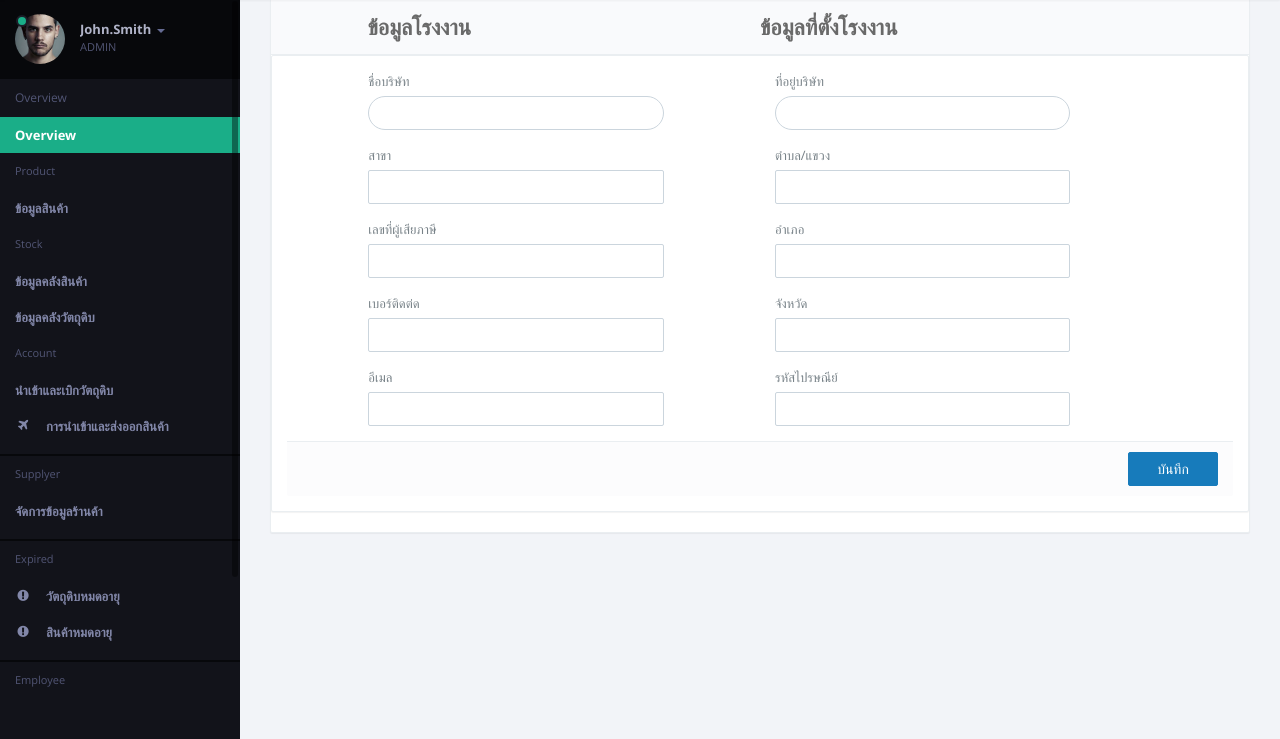
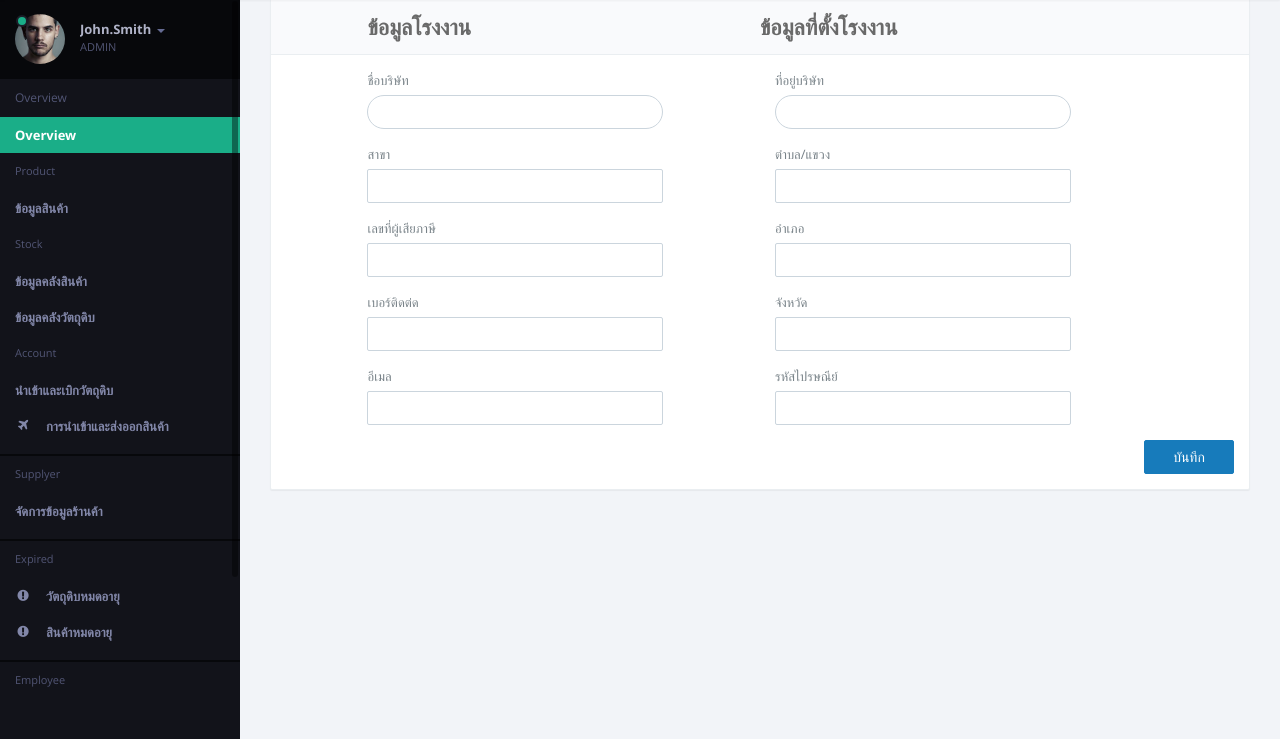
Before and after one commit to 2ManDown/GrassJelly, a CodeIgniter app: page /GrassJelly/index.php/factory/factory_info in a window 1280 px wide. Shown: the part 61-800 px from the top of the page. Run offline with CodeIgniter, Linux system fonts and the light colour scheme; style sheets or scripts are compiled from the project's sources; some libraries are stand-ins or nearby versions.

Commit message:
factory move btn

```diff
--- a/application/views/factory/factory_info.php
+++ b/application/views/factory/factory_info.php
@@ -13,7 +13,7 @@
                     </header>
 
                     <form data-validate="parsley" action="#">
-                        <section class="panel panel-default">
+
                             <div class="panel-body">
                                 <div class="form-group pull-in clearfix">
                                     <div class="col-sm-1"></div>
@@ -76,11 +76,8 @@
                                         <input type="number" class="form-control">
                                     </div>
                                 </div>
-                                <footer class="panel-footer text-right bg-light lter">
-                                    <button type="submit" class="btn btn-primary btn-s-xs">บันทึก</button>
-                                </footer>
+                                <div class="text-right"><button type="submit" class="btn btn-primary btn-s-xs">บันทึก</button></div>
                             </div>
-                        </section>
                     </form>
                 </section>
 
```
